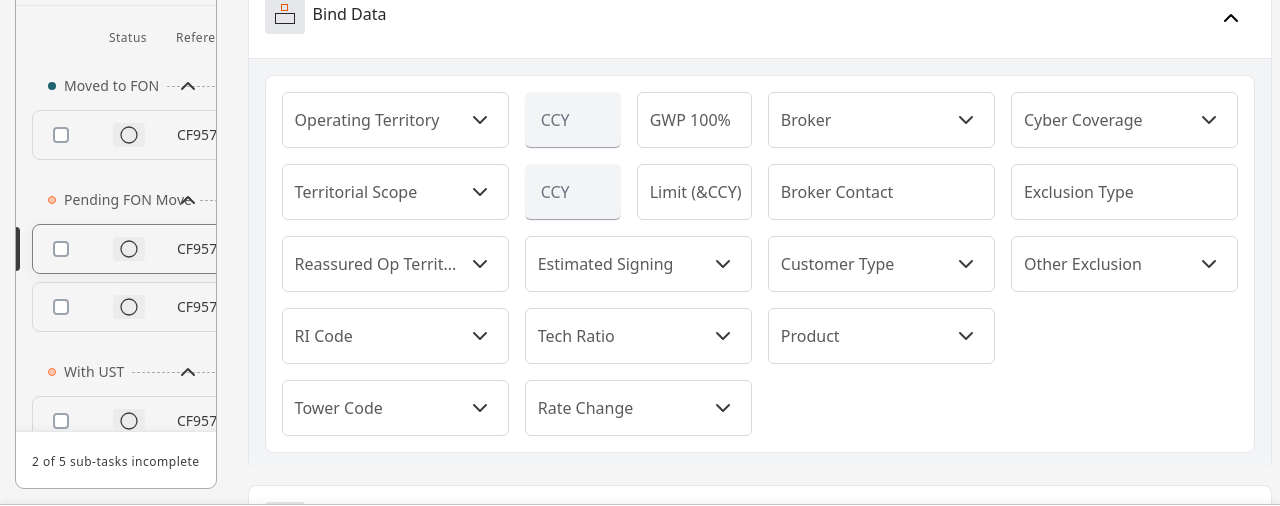
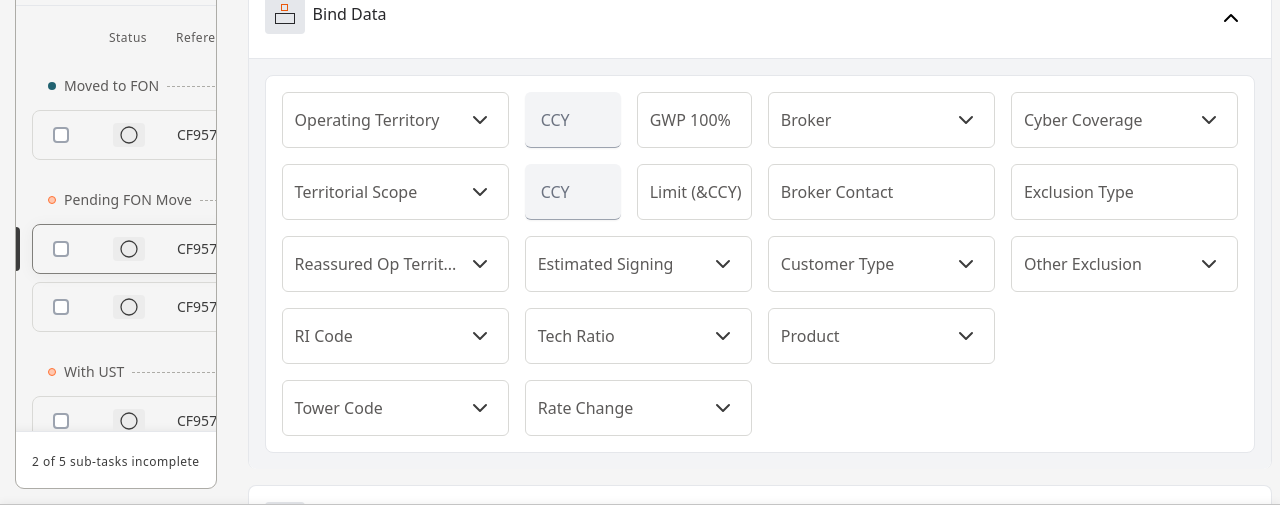
Before and after one commit to KN-MKL/Markel, a React (Create React App) app: page / in a window 1280 px wide. Both pictures are taken after a click on the button 179 px from the left and 181 px from the top of the page. Shown: the part 212-718 px from the top of the page. Built offline with nearby package versions, Linux system fonts and the light colour scheme.

Commit message:
Sidebar group headers: dashed line fills between title and chevron; prevent horizontal scroll in header rows

```diff
--- a/src/components/Sidebar.js
+++ b/src/components/Sidebar.js
@@ -150,17 +150,17 @@
     return (
     <div>
       <div className="sticky top-[36px] z-10 bg-transparent py-2">
-        <div className="flex items-center w-full">
+        <div className="flex items-center w-full overflow-hidden">
           <div className="sticky left-0 flex items-center gap-2 pl-4 bg-transparent z-10 flex-shrink-0">
             <div className={`w-2 h-2 rounded-full ${isPending ? 'border border-[#FF7133]' : ''}`} style={{ backgroundColor: color }} />
             <span className="text-[#5C5A59] text-sm font-medium leading-5 tracking-[0.1px]">{title}</span>
-                </div>
-          <div className="flex-grow border-b border-dashed border-[#ADACA7] mx-2" />
+          </div>
+          <div className="flex-1 min-w-0 border-b border-dashed border-[#ADACA7] mx-2" />
           <button onClick={() => setIsOpen(!isOpen)} className="sticky right-0 p-1 bg-transparent z-10 pr-4">
             {isOpen ? <ChevronUpIcon /> : <ChevronDownIcon />}
-                </button>
+          </button>
         </div>
-            </div>
+      </div>
             {isOpen && (
         <div className="flex flex-col gap-2">
           {items.map((item) => {
```
